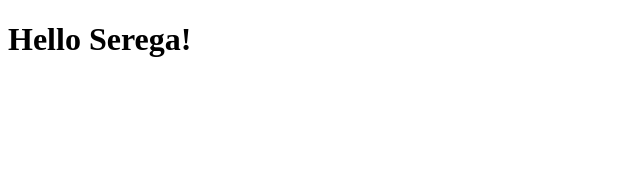
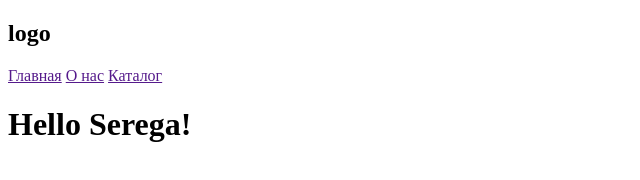
Before and after one commit to lleeeuuuuanchik/TestSeregaLevan, a plain HTML site: page index.html in a window 1280 px wide. Shown: the whole page, without its empty margins (0-640 px from the left). Drawn offline with Linux system fonts and the light colour scheme.

Commit message:
add header

```diff
--- a/index.html
+++ b/index.html
@@ -7,6 +7,14 @@
     <title>Document</title>
 </head>
 <body>
+    <header>
+        <h2>logo</h2>
+        <nav>
+            <a href="">Главная</a>
+            <a href="">О нас</a>
+            <a href="">Каталог</a>
+        </nav>
+    </header>
     <h1>Hello Serega!</h1>
 </body>
 </html>
```
